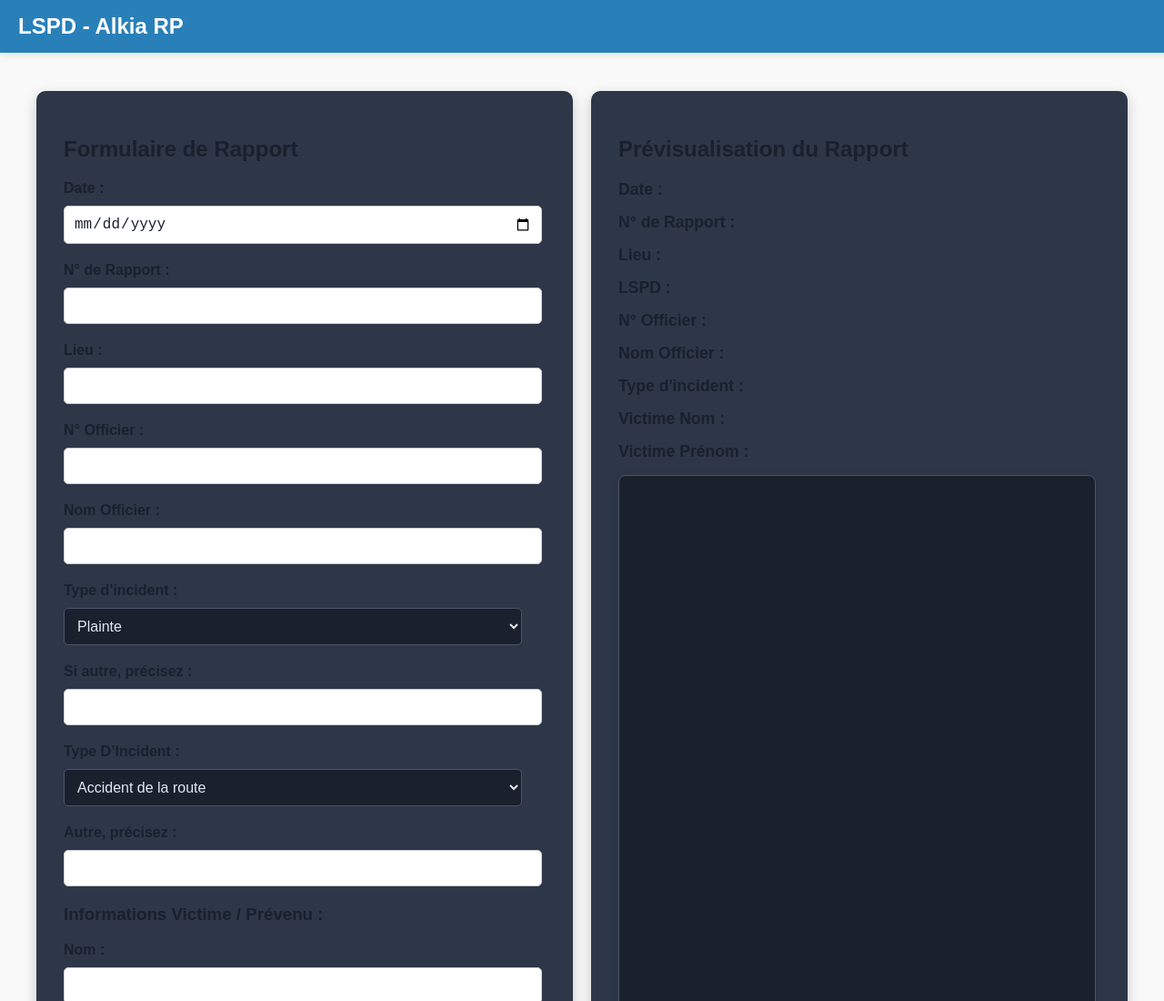
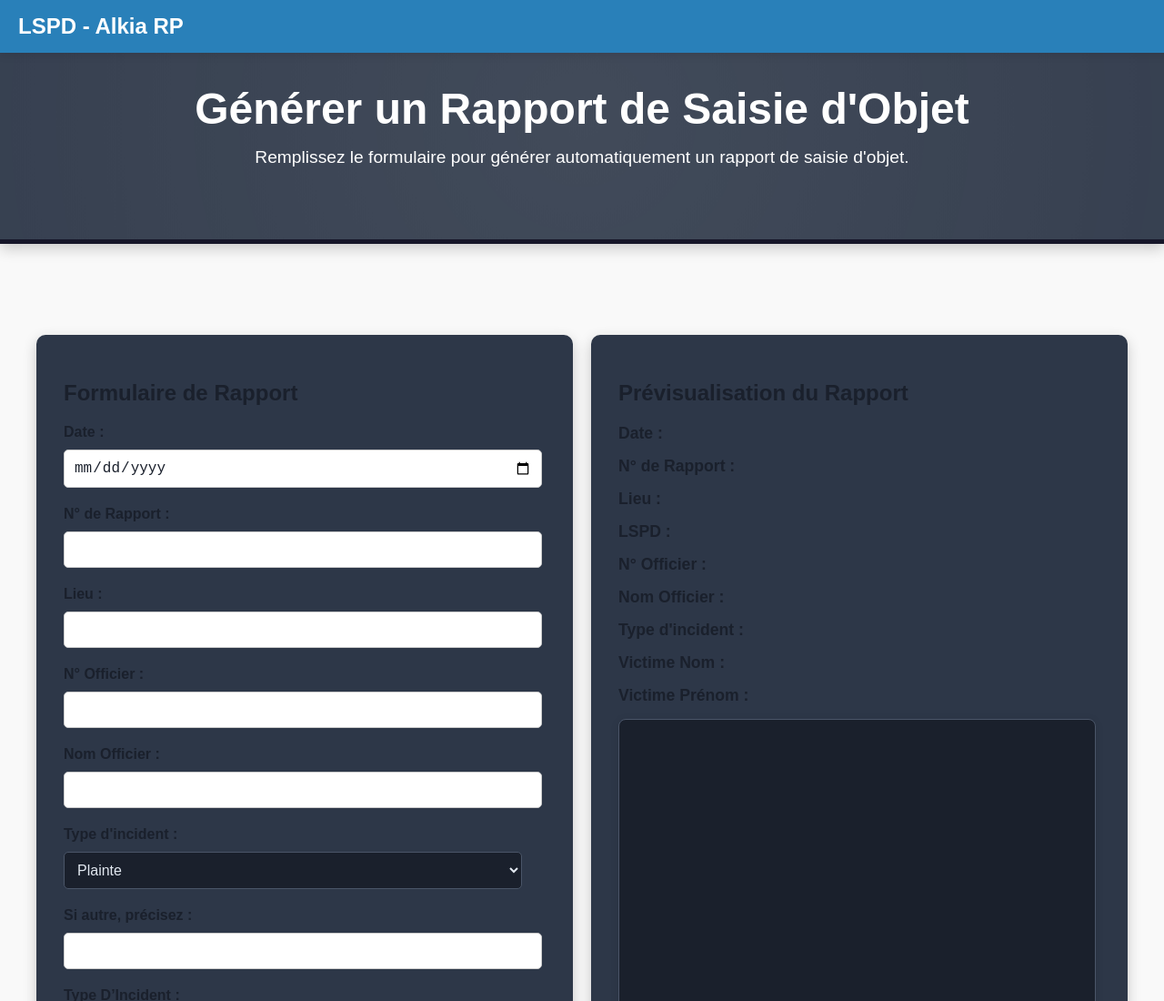
Before and after one commit to GOPICS0U/Centre-de-Controle-LSPD, a plain HTML site: page plainte.html in a window 1280 px wide. Shown: the top 1100 px of the page at 91% size. Drawn offline with Linux system fonts and the light colour scheme.

Commit message:
Add files via upload

```diff
--- a/plainte.html
+++ b/plainte.html
@@ -211,6 +211,12 @@
     <nav>
         <div class="logo">LSPD - Alkia RP</div>
     </nav>
+
+    <!-- Header -->
+    <header>
+        <h1>Générer un Rapport de Saisie d'Objet</h1>
+        <p>Remplissez le formulaire pour générer automatiquement un rapport de saisie d'objet.</p>
+    </header>
 
     <!-- Form and Preview Section -->
     <div class="form-container">
```
